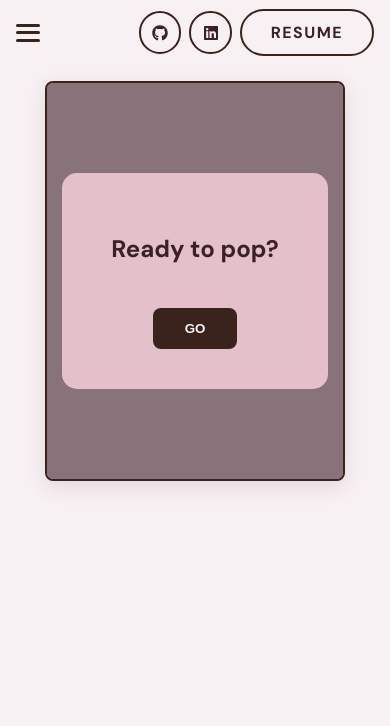
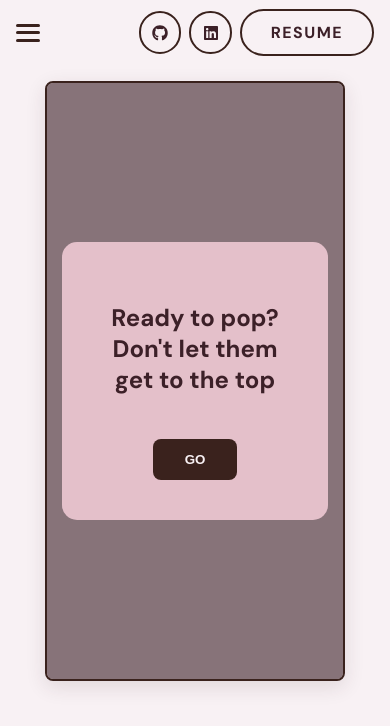
Before and after one commit to katag1001/portfolio, a React (Vite) app: page /bubble-game in a window 390 px wide. Shown: the top 726 px of the page. Built offline with nearby package versions, Linux system fonts and the light colour scheme.

Commit message:
neat re-sizing

```diff
--- a/src/components/BubbleGame.jsx
+++ b/src/components/BubbleGame.jsx
@@ -207,7 +207,7 @@ useEffect(() => {
       {!gameStarted && !gameOver && (
         <div className="game_overlay">
           <div className="game_popup">
-            <h2>Ready to pop?</h2>
+            <h2>Ready to pop? Don't let them get to the top</h2>
             <button className="game_go" onClick={startGame}>
               GO
             </button>
--- a/src/components/bubbleGame.css
+++ b/src/components/bubbleGame.css
@@ -10,7 +10,7 @@
 @media (max-width: 600px) {
   .game_window {
     width: 300px;
-    height: 400px;
+    height: 600px;
   }
 }
 
```
